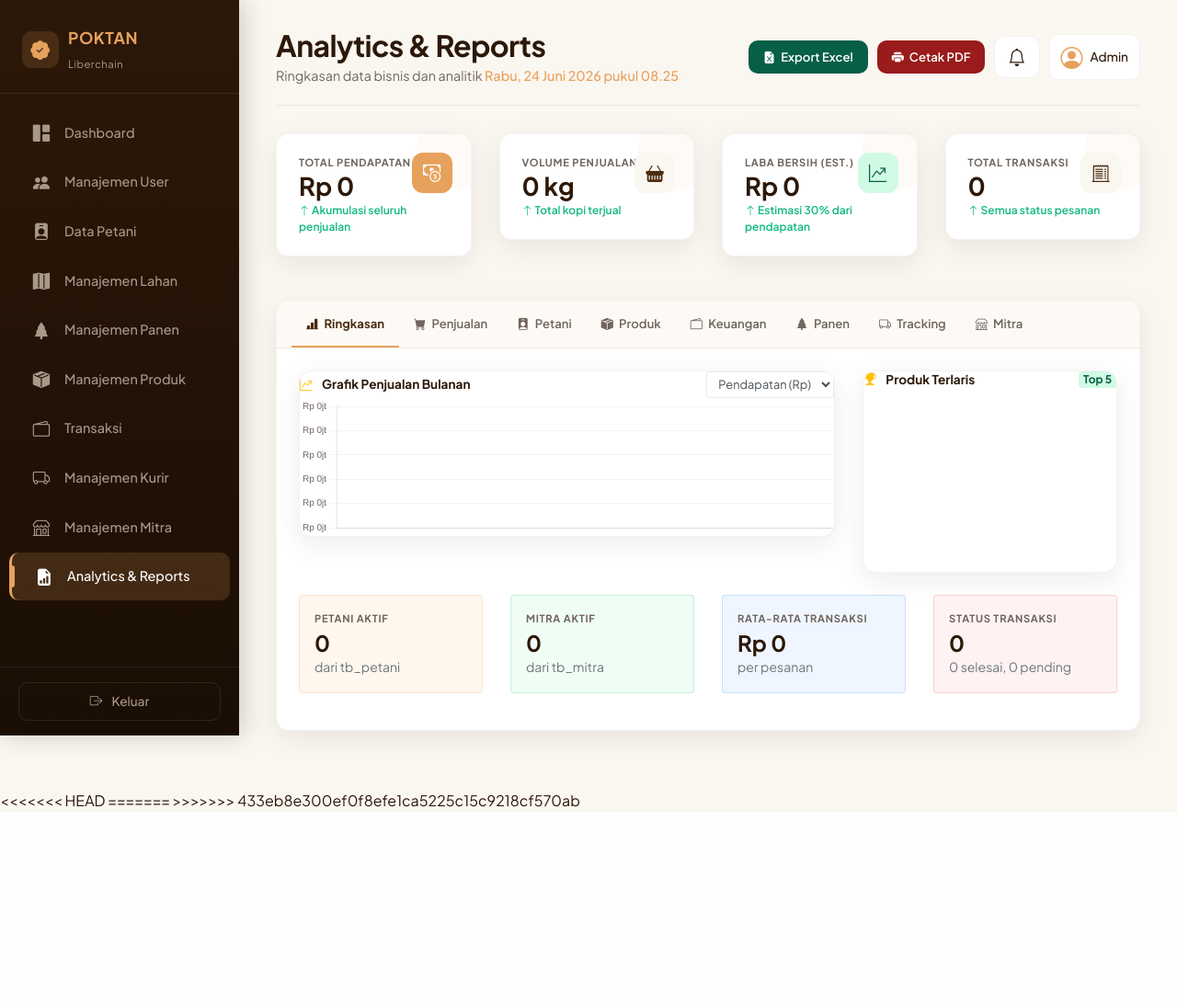
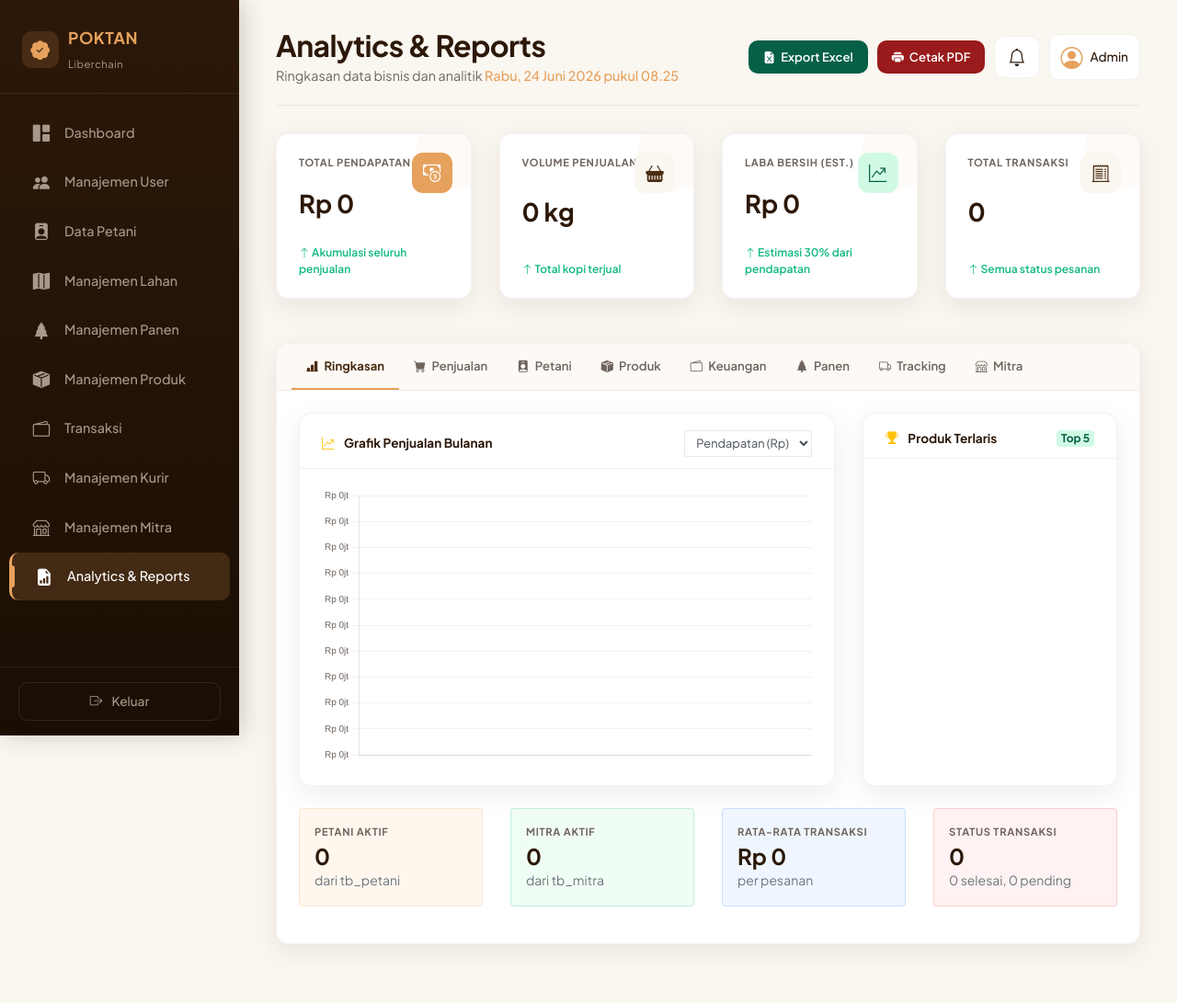
Before and after one commit to yazrolsurya60-bot/poktan_kopi, a CodeIgniter app: the page made by application/views/admin/v_laporan.php in a window 1280 px wide. Shown: the whole page at 92% size. Before the commit the page ends 883 px from the top, so only its background shows below. Run offline with CodeIgniter, Linux system fonts and the light colour scheme; a map, chart or similar area stays blank.

Commit message:
Update Modul 10

```diff
--- a/application/views/admin/v_laporan.php
+++ b/application/views/admin/v_laporan.php
@@ -321,13 +321,10 @@
             box-shadow: var(--shadow-soft);
             transition: var(--transition-smooth);
             overflow: hidden;
-<<<<<<< HEAD
             min-height: 180px;
             display: flex;
             flex-direction: column;
             justify-content: space-between;
-=======
->>>>>>> 433eb8e300ef0f8efe1ca5225c15c9218cf570ab
         }
 
         .stat-box:hover {
@@ -352,36 +349,23 @@
             text-transform: uppercase;
             color: var(--text-secondary);
             letter-spacing: 0.7px;
-<<<<<<< HEAD
             margin-bottom: 4px;
-=======
->>>>>>> 433eb8e300ef0f8efe1ca5225c15c9218cf570ab
         }
 
         .stat-num {
             font-size: 1.7rem;
             font-weight: 700;
-<<<<<<< HEAD
             margin-top: 8px;
             margin-bottom: 12px;
             color: var(--dark-coffee);
             line-height: 1.3;
             word-break: break-word;
-=======
-            margin-top: 6px;
-            margin-bottom: 0;
-            color: var(--dark-coffee);
->>>>>>> 433eb8e300ef0f8efe1ca5225c15c9218cf570ab
         }
 
         .stat-change {
             font-size: 0.75rem;
             font-weight: 600;
-<<<<<<< HEAD
             margin-top: 8px;
-=======
-            margin-top: 4px;
->>>>>>> 433eb8e300ef0f8efe1ca5225c15c9218cf570ab
         }
 
         .stat-change.up   { color: #10b981; }
@@ -420,11 +404,7 @@
         .custom-card:hover { box-shadow: var(--shadow-hover); }
 
         .custom-card .card-header-custom {
-<<<<<<< HEAD
             padding: 18px 24px 12px;
-=======
-            padding: 18px 24px;
->>>>>>> 433eb8e300ef0f8efe1ca5225c15c9218cf570ab
             border-bottom: 1px solid rgba(74, 44, 17, 0.06);
             display: flex;
             align-items: center;
@@ -438,20 +418,12 @@
             font-size: 0.85rem;
         }
 
-<<<<<<< HEAD
         .custom-card .card-body-custom { padding: 20px 24px 24px; }
-=======
-        .custom-card .card-body-custom { padding: 24px; }
->>>>>>> 433eb8e300ef0f8efe1ca5225c15c9218cf570ab
 
         /* --- CHART --- */
         .chart-container {
             position: relative;
-<<<<<<< HEAD
             height: 300px;
-=======
-            height: 260px;
->>>>>>> 433eb8e300ef0f8efe1ca5225c15c9218cf570ab
             width: 100%;
         }
 
@@ -613,10 +585,7 @@
             border-radius: 10px;
             padding: 18px 20px;
             border-left: 4px solid;
-<<<<<<< HEAD
             margin-bottom: 8px;
-=======
->>>>>>> 433eb8e300ef0f8efe1ca5225c15c9218cf570ab
         }
 
         .keu-summary-card.pendapatan { border-color: #10b981; background: #F0FDF4; }
@@ -672,11 +641,7 @@
         @media (max-width: 575.98px) {
             .main-content { padding: 16px 12px 20px; }
             .stat-num { font-size: 1.3rem; }
-<<<<<<< HEAD
             .stat-box { padding: 16px 18px; min-height: 160px; }
-=======
-            .stat-box { padding: 16px 18px; }
->>>>>>> 433eb8e300ef0f8efe1ca5225c15c9218cf570ab
         }
 
         /* SCROLLBAR */
@@ -1496,8 +1461,4 @@ document.addEventListener('DOMContentLoaded', function() { initChartPenjualan('p
 if (document.readyState !== 'loading') { initChartPenjualan('pendapatan'); initChartProduk(); }
 </script>
 </body>
-<<<<<<< HEAD
 </html>
-=======
-</html>
->>>>>>> 433eb8e300ef0f8efe1ca5225c15c9218cf570ab
```
